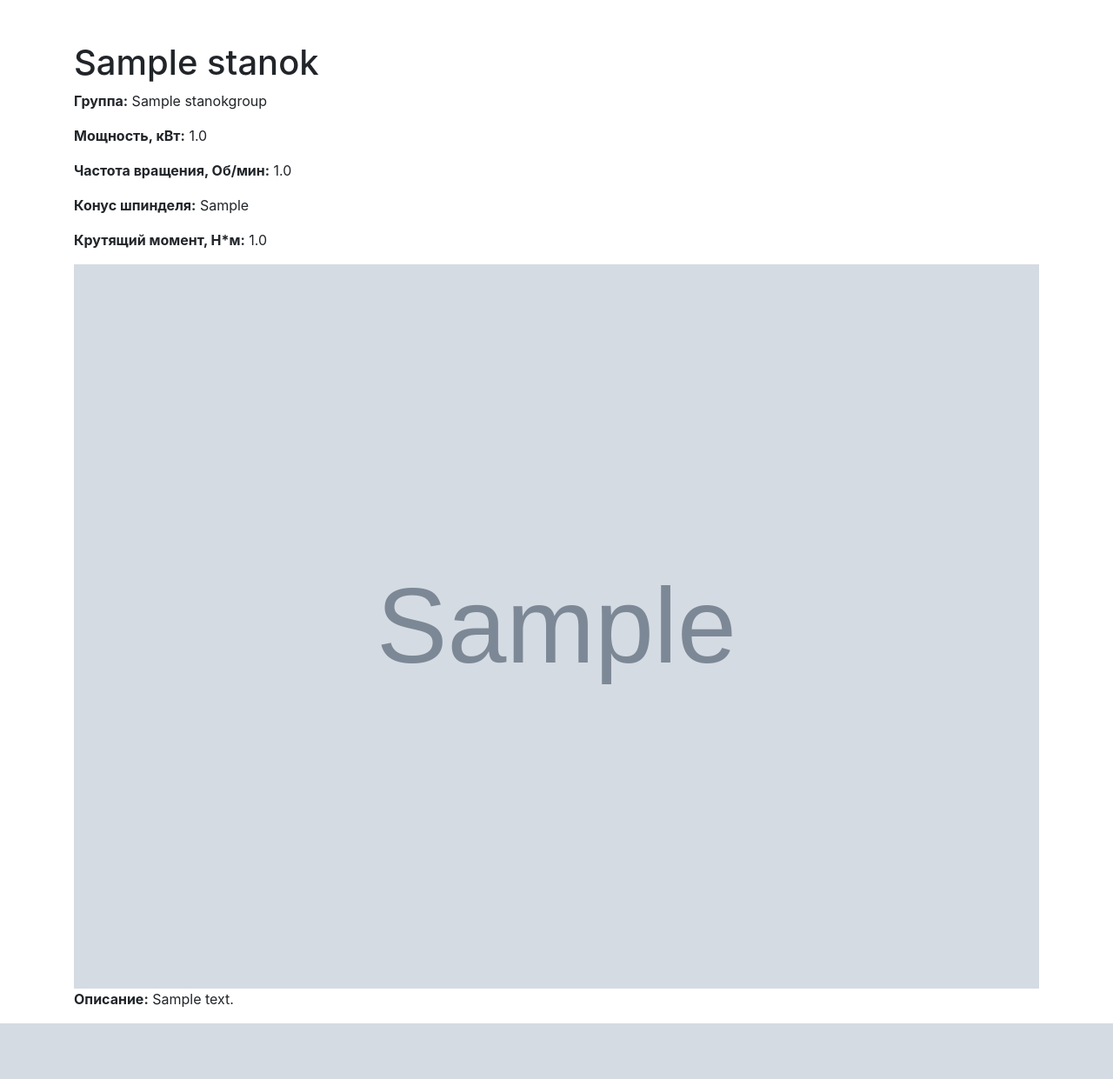
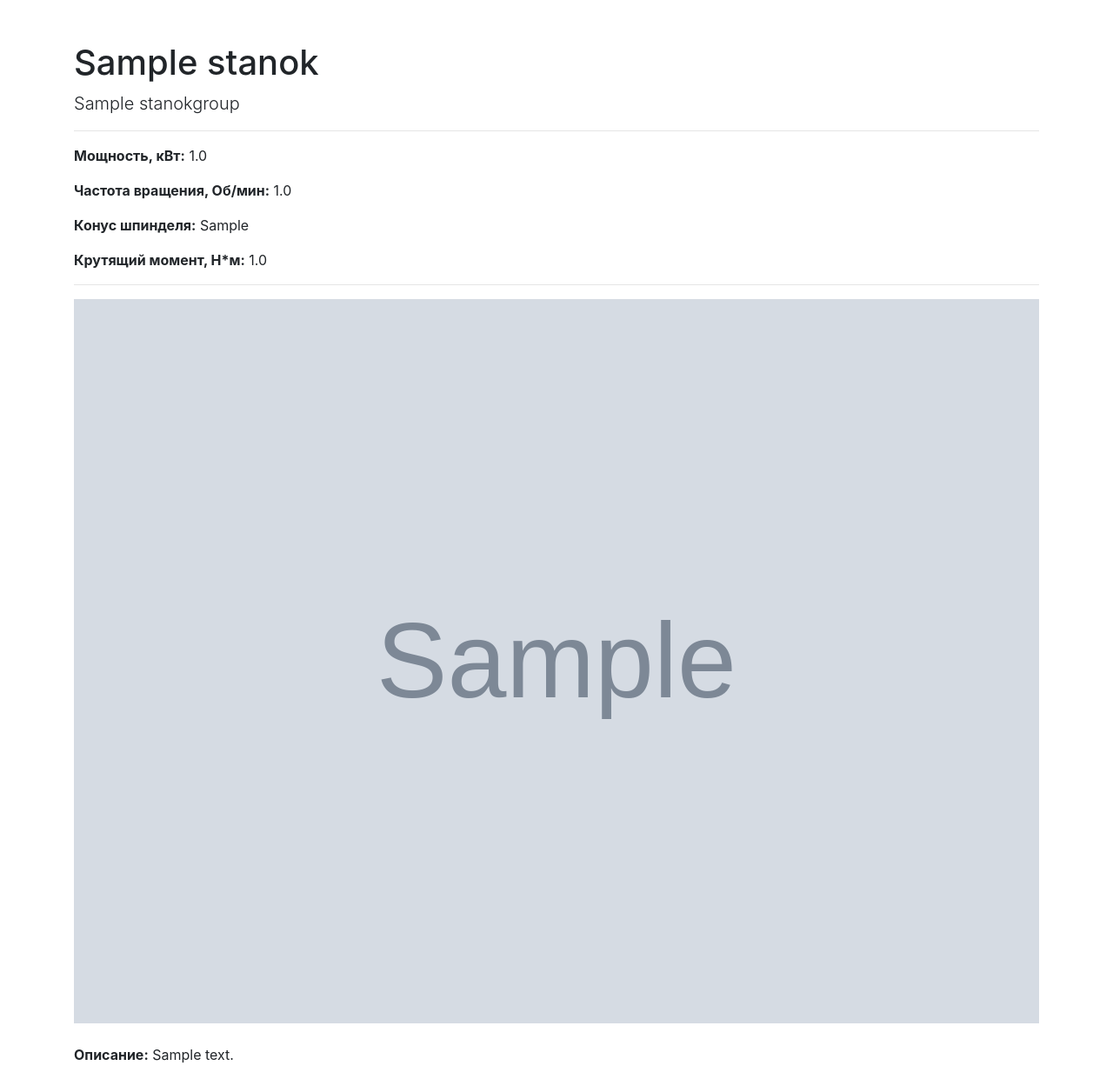
Before and after one commit to vladimirkarmanov/machinetools, a Django app: page /stanok/1/ in a window 1280 px wide. Shown: the part 56-1297 px from the top of the page at 87% size. Before the commit the page ends 1233 px from the top, so only its background shows below. Run offline with Django 3.2, Linux system fonts and the light colour scheme; tables that the repository leaves empty hold one stand-in row (values such as "Sample post"); grey boxes marked "Sample" are stand-in pictures; some libraries are stand-ins or nearby versions.

Commit message:
Styling refactoring

```diff
--- a/web/machinetools/templates/machinetools/instrument_list.html
+++ b/web/machinetools/templates/machinetools/instrument_list.html
@@ -17,11 +17,12 @@
 {% endblock navbar %}
 
 {% block content %}
+<section class="album py-5 bg-light">
     <div class="container mt-5">
         <div class="row row-cols-1 row-cols-md-3">
             {% for object in page %}
             <div class="col mb-4">
-            <div class="card">
+                <div class="card mb-4 box-shadow">
 
                     {% include 'machinetools/includes/card-image.html' %}
 
@@ -38,6 +39,7 @@
             {% endfor %}
         </div>
     </div>
+</section>
 
 {% include 'machinetools/includes/pagination.html' %}
 
--- a/web/machinetools/templates/machinetools/manual_list.html
+++ b/web/machinetools/templates/machinetools/manual_list.html
@@ -9,6 +9,7 @@
 {% endblock navbar %}
 
 {% block content %}
+<section class="album py-5">
     <div class="container mt-5">
         <div class="row row-cols-1 row-cols-md-3">
             <div class="list-group">
@@ -18,6 +19,7 @@
             </div>
         </div>
     </div>
+</section>
 
 {% include 'machinetools/includes/pagination.html' %}
 
--- a/web/machinetools/templates/machinetools/rigging_list.html
+++ b/web/machinetools/templates/machinetools/rigging_list.html
@@ -20,11 +20,12 @@
 
 
 {% block content %}
+<section class="album py-5 bg-light">
     <div class="container mt-5">
         <div class="row row-cols-1 row-cols-md-3">
             {% for object in page %}
             <div class="col mb-4">
-            <div class="card">
+                <div class="card mb-4 box-shadow">
 
                     {% include 'machinetools/includes/card-image.html' %}
 
@@ -40,6 +41,7 @@
             {% endfor %}
         </div>
     </div>
+</section>
 
 {% include 'machinetools/includes/pagination.html' %}
 
--- a/web/machinetools/templates/machinetools/stanok_detail.html
+++ b/web/machinetools/templates/machinetools/stanok_detail.html
@@ -8,13 +8,13 @@
 <div class="container mt-5">
 
     <h1>{{ object.name }}</h1>
-    <div>
-        <p><b>Группа:</b> {{ object.group.name }}</p>
-        <p><b>Мощность, кВт:</b> {{ object.power }}</p>
-        <p><b>Частота вращения, Об/мин:</b> {{ object.rotation_frequency }}</p>
-        <p><b>Конус шпинделя:</b> {{ object.spindle_cone }}</p>
-        <p><b>Крутящий момент, Н*м:</b> {{ object.torque }}</p>
-    </div>
+    <p class="lead">{{ object.group.name }}</p>
+    <hr>
+    <p><b>Мощность, кВт:</b> {{ object.power }}</p>
+    <p><b>Частота вращения, Об/мин:</b> {{ object.rotation_frequency }}</p>
+    <p><b>Конус шпинделя:</b> {{ object.spindle_cone }}</p>
+    <p><b>Крутящий момент, Н*м:</b> {{ object.torque }}</p>
+    <hr>
 
     <div>
         {% include 'machinetools/includes/files-loop.html' %}
@@ -22,7 +22,7 @@
 
     {% include 'machinetools/includes/images-loop.html' %}
 
-    <p><b>Описание:</b> {{ object.description }}</p>
+    <p class="mt-4"><b>Описание:</b> {{ object.description }}</p>
 
 </div>
 {% endblock content %}
--- a/web/machinetools/templates/machinetools/stanok_list.html
+++ b/web/machinetools/templates/machinetools/stanok_list.html
@@ -19,11 +19,12 @@
 
 
 {% block content %}
+<section class="album py-5 bg-light">
     <div class="container mt-5">
         <div class="row row-cols-1 row-cols-md-3">
             {% for object in page %}
             <div class="col mb-4">
-            <div class="card">
+                <div class="card mb-4 box-shadow">
 
                     {% include 'machinetools/includes/card-image.html' %}
 
@@ -39,6 +40,7 @@
             {% endfor %}
         </div>
     </div>
+</section>
 
 {% include 'machinetools/includes/pagination.html' %}
 
```
Also changed, not shown: web/machinetools/templates/machinetools/instrument_detail.html (+6 -6 lines), web/machinetools/templates/machinetools/rigging_detail.html (+4 -4 lines). Lines whose indentation alone changed are shown as unchanged.
